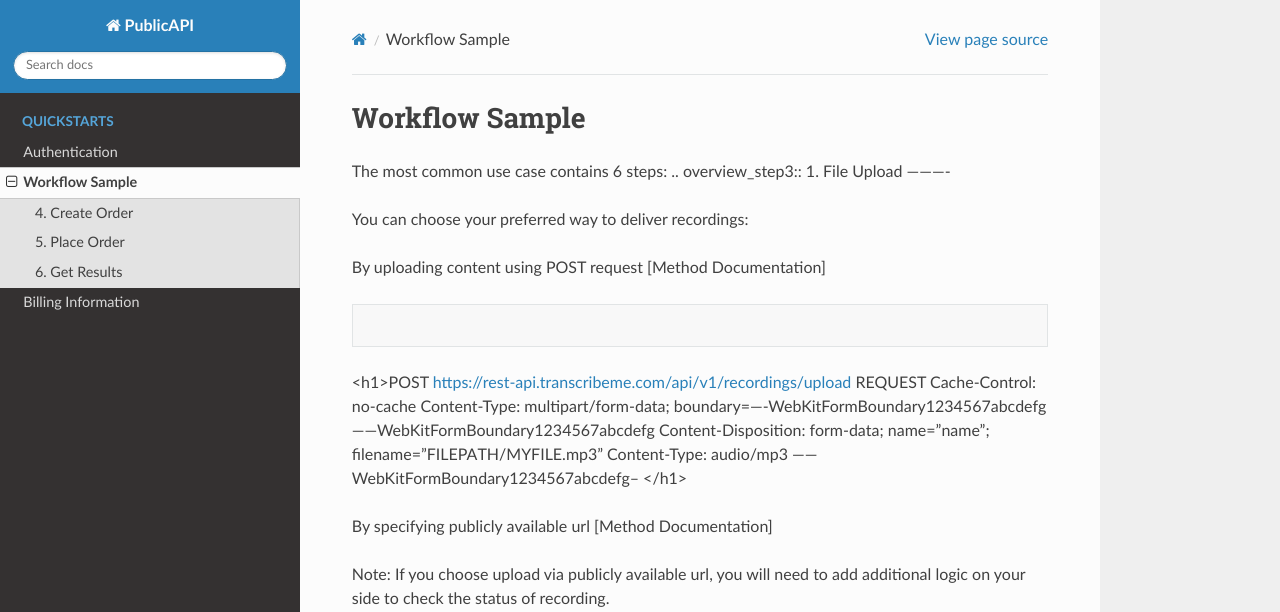
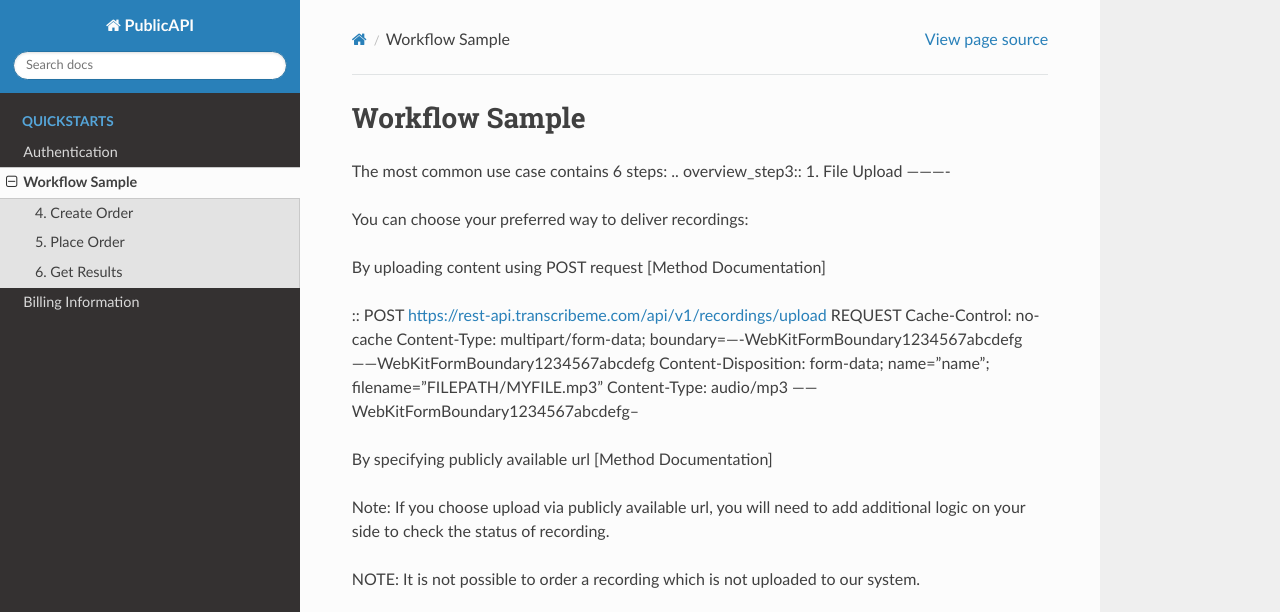
Before and after one commit to TranscribeMe/Docs, a Sphinx documentation site: the page built from docs/quickstarts/0_overview.rst, in a window 1280 px wide and 900 px high, cut to the strip 0-612 px from the top of the window. Built offline with Sphinx 7.4.7 and the Read the Docs theme 2.0.0, drawn with Linux system fonts in a browser that asks for light colours.

Commit message:
Update 0_overview.rst

```diff
--- a/docs/quickstarts/0_overview.rst
+++ b/docs/quickstarts/0_overview.rst
@@ -9,8 +9,8 @@ You can choose your preferred way to deliver recordings:
 
 By uploading content using POST request [Method Documentation]
 
-.. code-block:: html
-<h1>POST https://rest-api.transcribeme.com/api/v1/recordings/upload
+::
+POST https://rest-api.transcribeme.com/api/v1/recordings/upload
 REQUEST
 Cache-Control: no-cache
 Content-Type: multipart/form-data; boundary=----WebKitFormBoundary1234567abcdefg
@@ -18,7 +18,7 @@ Content-Type: multipart/form-data; boundary=----WebKitFormBoundary1234567abcdefg
 Content-Disposition: form-data; name="name"; filename="FILEPATH/MYFILE.mp3"
 Content-Type: audio/mp3
 ------WebKitFormBoundary1234567abcdefg--
-</h1>
+::
 
 By specifying publicly available url [Method Documentation]
 
```
